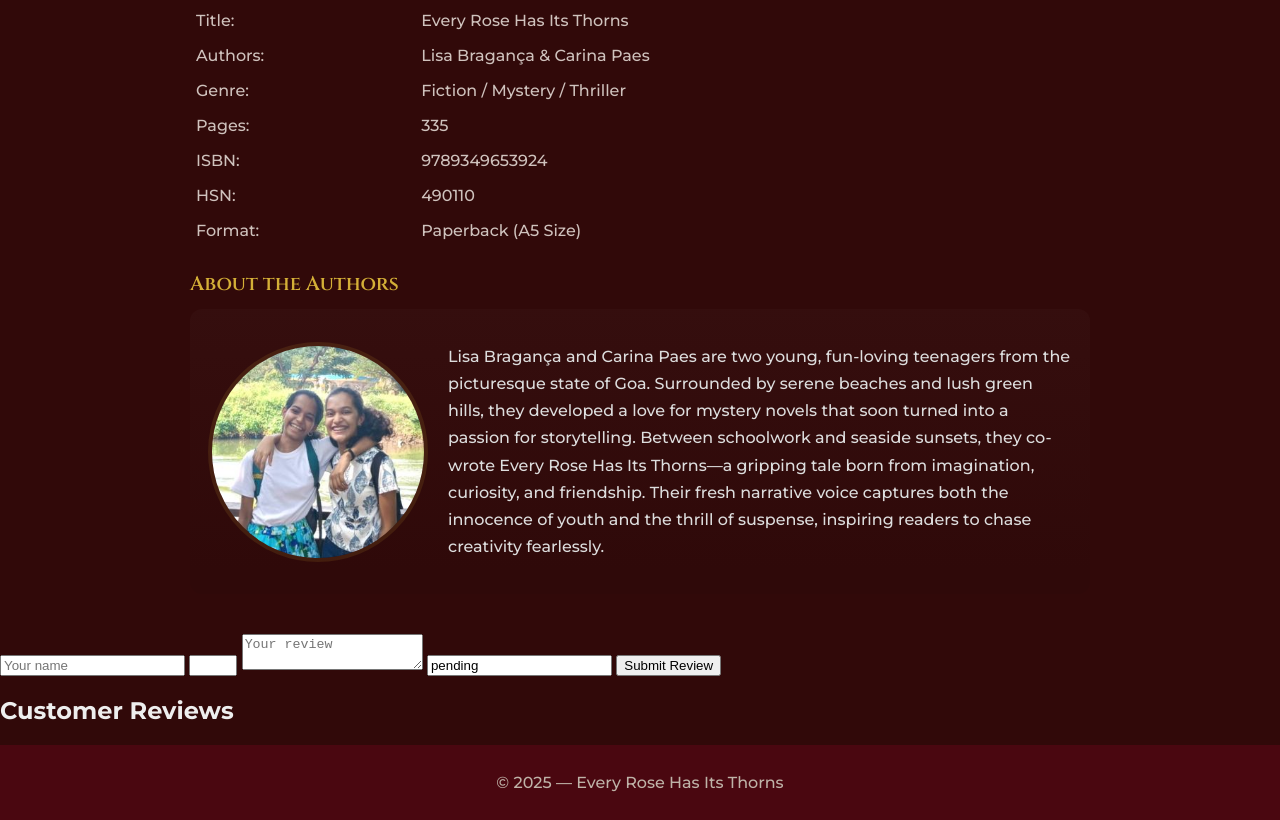
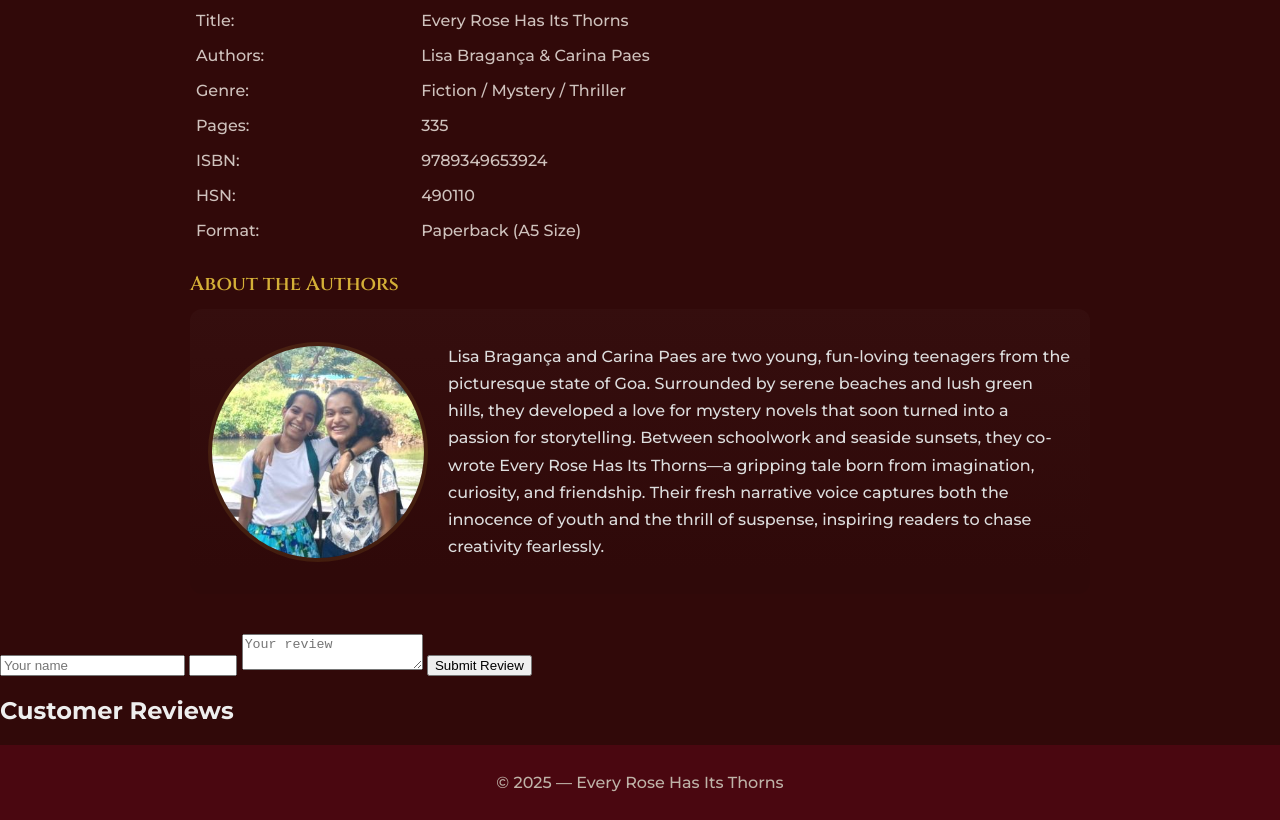
Before and after one commit to alaynapaes/BookWebsite, a plain HTML site: page index.html in a window 1280 px wide. Shown: the part 1096-1916 px from the top of the page. Drawn offline with Linux system fonts and the light colour scheme; no server answers.

Commit message:
status hidden

```diff
--- a/index.html
+++ b/index.html
@@ -74,7 +74,7 @@
   <input type="text" id="name" placeholder="Your name" required />
   <input type="number" id="rating" min="1" max="5" required />
   <textarea id="message" placeholder="Your review" required></textarea>
-  <input type="text" id="status" name="status" value="pending" />
+  <input type="hidden" id="status" name="status" value="pending" />
   <button type="submit">Submit Review</button>
 </form>
 
```
